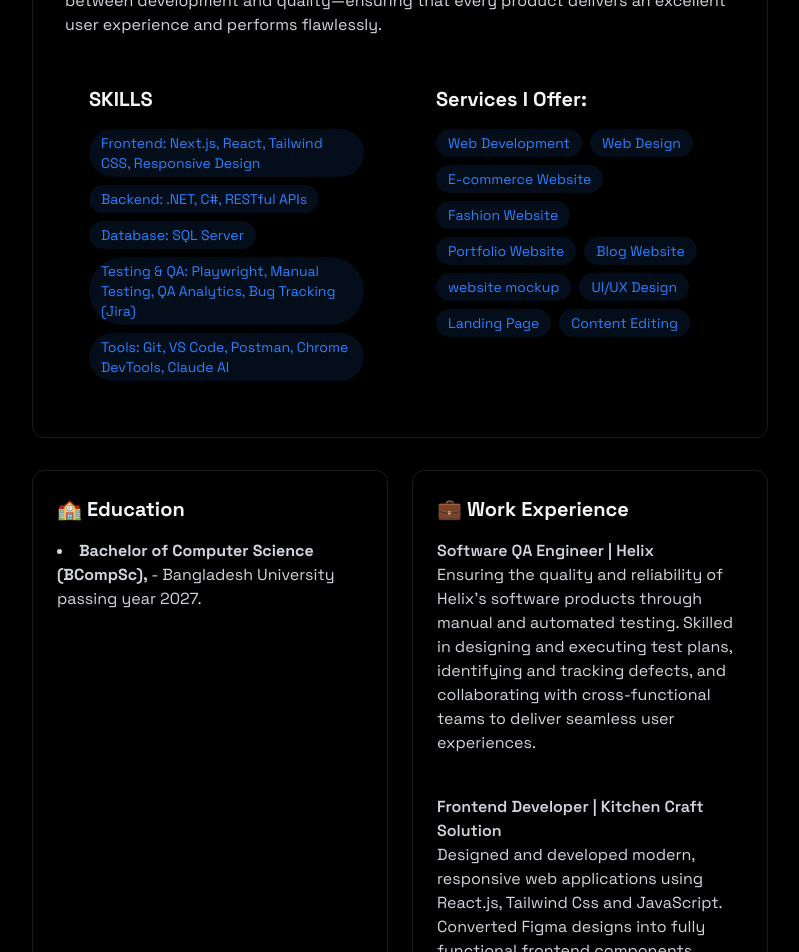
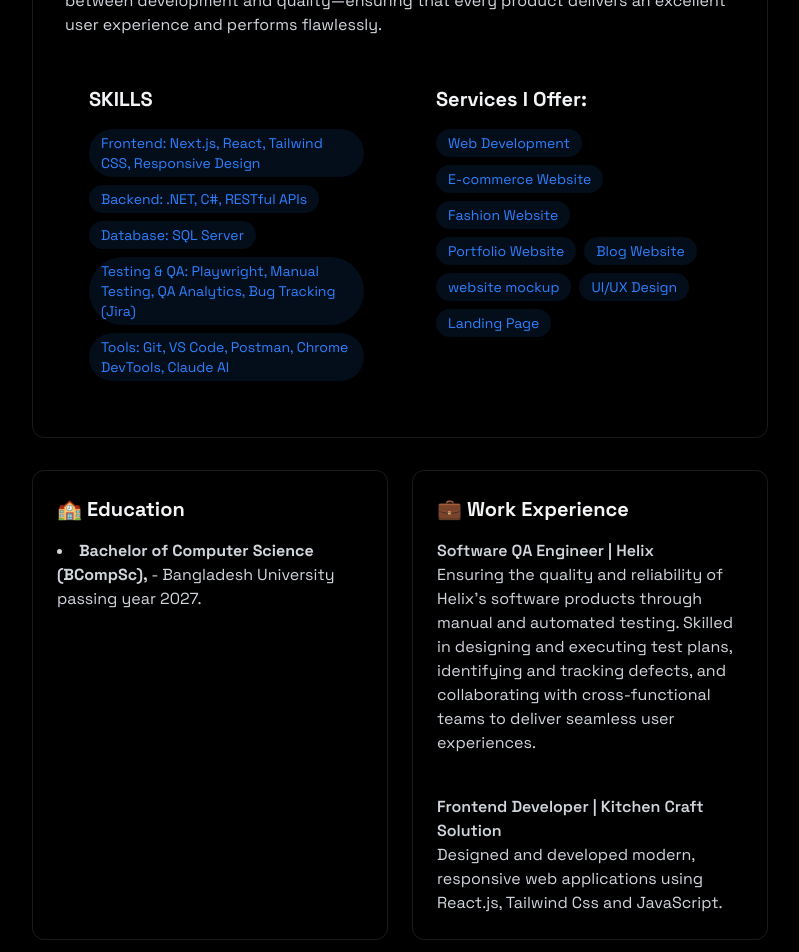
Before and after one commit to mdmahin-oss/My-Project, a React (Vite) app: page / in a window 1280 px wide. Shown: the part 1040-1992 px from the top of the page, without its empty margins (240-1039 px from the left). Built offline with nearby package versions, Linux system fonts and the light colour scheme.

Commit message:
Refactor About component structure and content

```diff
--- a/src/components/sections/About.jsx
+++ b/src/components/sections/About.jsx
@@ -11,15 +11,13 @@ export const About = () => {
 
   const typeofwebsite = [
     "Web Development",
-    "Web Design",
     "E-commerce Website",
     "Fashion Website",
     "Portfolio Website",
     "Blog Website",
     "website mockup",
     "UI/UX Design",
-    "Landing Page",
-    "Content Editing",
+    "Landing Page"
   ];
 
   return (
@@ -122,9 +120,6 @@ Ensuring the quality and reliability of Helix’s software products through manu
                   </h4>
                   <p>
                     Designed and developed modern, responsive web applications using React.js, Tailwind Css and JavaScript.
-                    Converted Figma designs into fully functional frontend components.
-                    Maintained and enhanced existing projects, fixed bugs, and implemented new features based on client needs.
-                    Worked closely with backend developers to integrate RESTful APIs
                   </p>
                 </div>
               </div>
```
